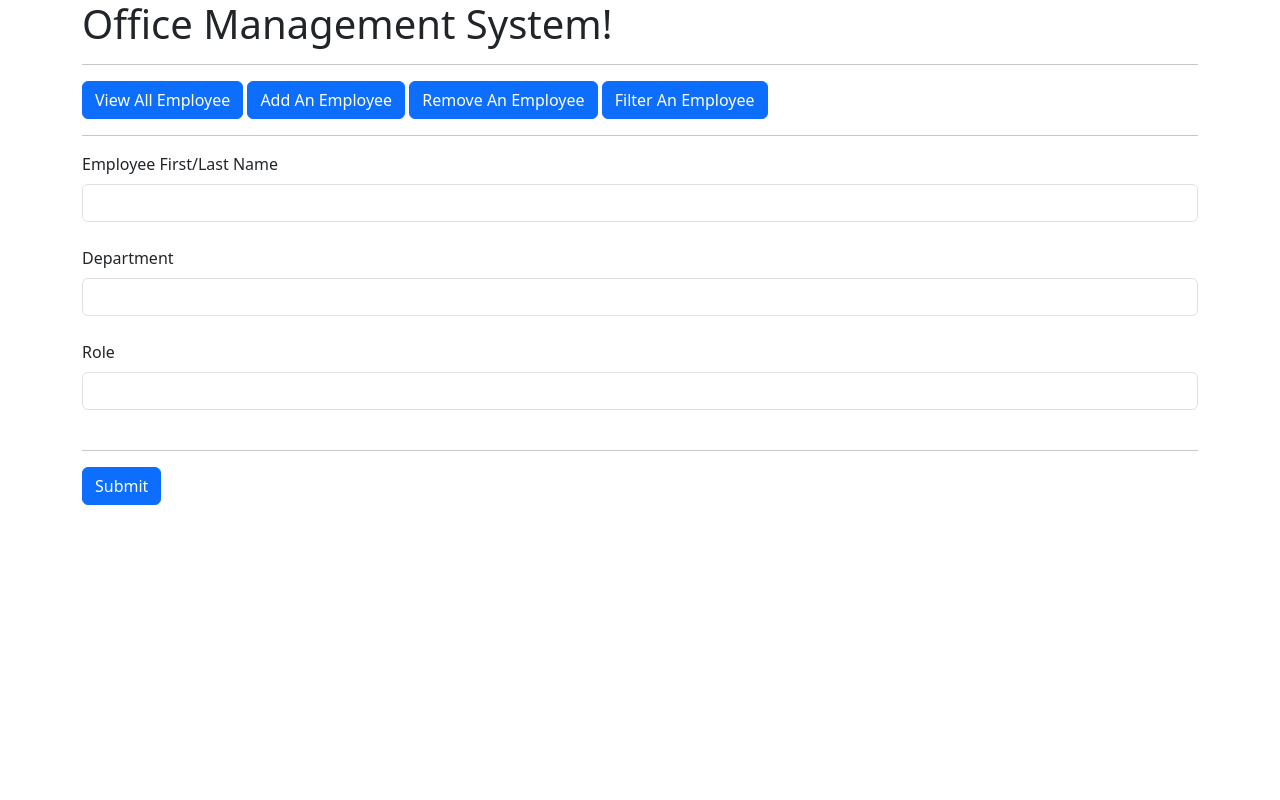
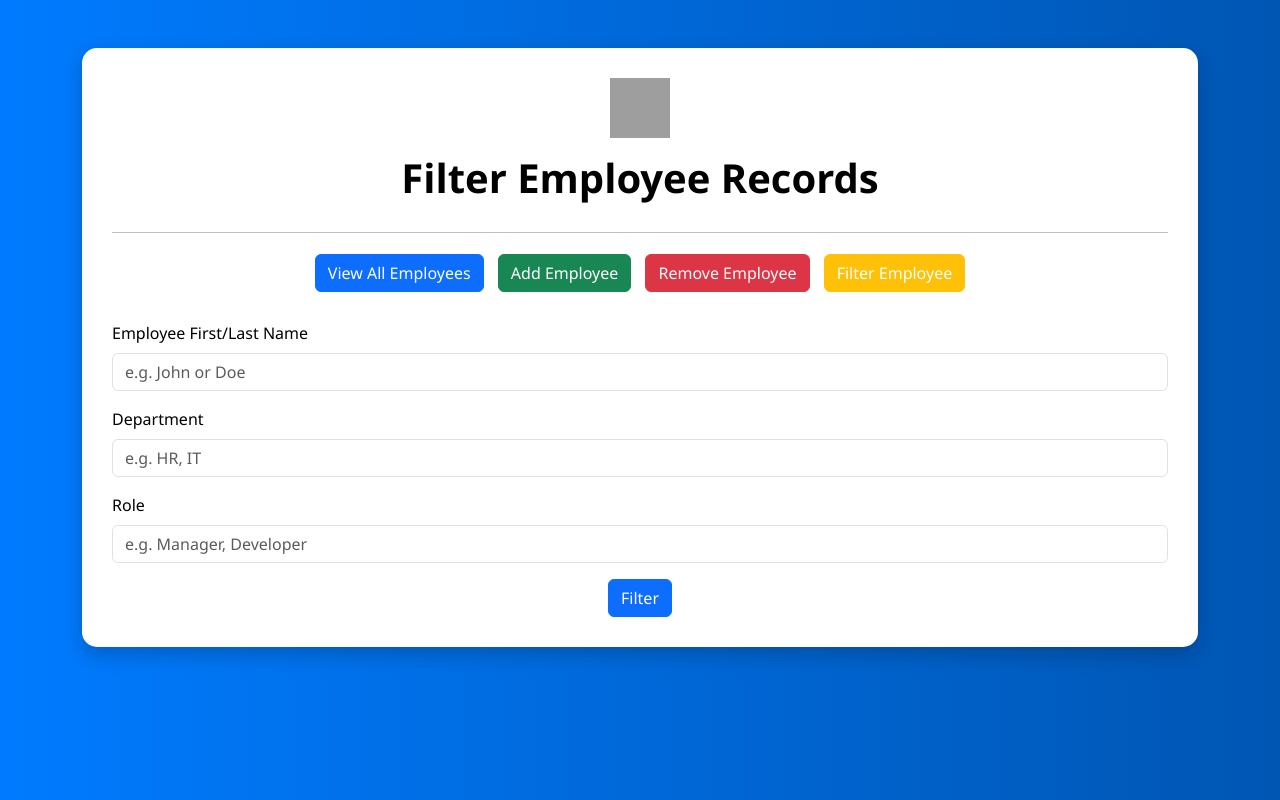
Before and after one commit to Puja-d/Office-Managemt-System, a Django app: page /filter_emp/ in a window 1280 px wide. Run offline with Django 5.2, Linux system fonts and the light colour scheme; grey boxes are pictures that could not be loaded.

Commit message:
Update filter_emp.html

```diff
--- a/office_emp/emp_app/templates/filter_emp.html
+++ b/office_emp/emp_app/templates/filter_emp.html
@@ -1,38 +1,75 @@
 <!DOCTYPE html>
 <html lang="en">
 <head>
-    <meta charset="UTF-8">
-    <meta name="viewport" content="width=device-width, initial-scale=1.0">
-    <title>filter employee</title>
-    <link href="https://cdn.jsdelivr.net/npm/bootstrap@5.3.3/dist/css/bootstrap.min.css" rel="stylesheet" integrity="sha384-QWTKZyjpPEjISv5WaRU9OFeRpok6YctnYmDr5pNlyT2bRjXh0JMhjY6hW+ALEwIH" crossorigin="anonymous">
+  <meta charset="UTF-8">
+  <meta name="viewport" content="width=device-width, initial-scale=1">
+  <title>Filter Employee</title>
+  <link href="https://cdn.jsdelivr.net/npm/bootstrap@5.3.3/dist/css/bootstrap.min.css" rel="stylesheet">
+  <style>
+    body {
+      background: linear-gradient(to right, #007bff, #0056b3);
+      color: #fff;
+      font-family: 'Segoe UI', sans-serif;
+    }
+    .card-container {
+      background-color: #fff;
+      padding: 30px;
+      border-radius: 15px;
+      box-shadow: 0 8px 20px rgba(0, 0, 0, 0.2);
+      color: #000;
+    }
+    .btn-custom {
+      margin: 5px;
+    }
+    h1 {
+      text-align: center;
+      font-weight: bold;
+      margin-bottom: 30px;
+    }
+    .emp-icon {
+      width: 60px;
+      height: 60px;
+      margin: auto;
+      display: block;
+    }
+  </style>
 </head>
 <body>
-    <div class="container">
-        <h1>Office Management System!</h1>
-        <hr>
-        <a class="btn btn-primary" href="/all_emp" role="button">View All Employee</a>
-        <a class="btn btn-primary" href="/add_emp" role="button">Add An Employee</a>
-        <a class="btn btn-primary" href="/remove_emp" role="button">Remove An Employee</a>
-        <a class="btn btn-primary" href="/filter_emp" role="button">Filter An Employee</a>
-        <hr>
-        <form action="/filter_emp/" method="post">
-            {% csrf_token %}
 
-            <label for="name" class="form-label">Employee First/Last Name</label><br>
-            <input type="text" class="form-control" name="name" id="first_name" value="{{ name }}"><br>
-            <label for="dept" class="form-label">Department</label><br>
-            <input type="text" class="form-control" name="dept" id="dept" value="{{dept}}"><br>
-            <label for="role" class="form-label">Role</label><br>
-            <input type="text" class="form-control" name="role" id="role" value="{{role}}"><br>
-            <hr>
-            <button type="submit" class="btn btn-primary">Submit</button>
-        </form>
+<div class="container my-5">
+  <div class="card-container">
+    <img src="https://cdn-icons-png.flaticon.com/512/149/149071.png" alt="Employee Icon" class="emp-icon mb-3">
+    <h1>Filter Employee Records</h1>
+    <hr>
 
+    <div class="text-center mb-4">
+      <a class="btn btn-primary btn-custom" href="/all_emp">View All Employees</a>
+      <a class="btn btn-success btn-custom" href="/add_emp">Add Employee</a>
+      <a class="btn btn-danger btn-custom" href="/remove_emp">Remove Employee</a>
+      <a class="btn btn-warning text-white btn-custom" href="/filter_emp">Filter Employee</a>
+    </div>
 
+    <form action="/filter_emp/" method="post">
+      {% csrf_token %}
+      <div class="mb-3">
+        <label for="name" class="form-label">Employee First/Last Name</label>
+        <input type="text" class="form-control" name="name" id="first_name" placeholder="e.g. John or Doe" value="{{ name }}">
+      </div>
+      <div class="mb-3">
+        <label for="dept" class="form-label">Department</label>
+        <input type="text" class="form-control" name="dept" id="dept" placeholder="e.g. HR, IT" value="{{ dept }}">
+      </div>
+      <div class="mb-3">
+        <label for="role" class="form-label">Role</label>
+        <input type="text" class="form-control" name="role" id="role" placeholder="e.g. Manager, Developer" value="{{ role }}">
+      </div>
+      <div class="text-center">
+        <button type="submit" class="btn btn-primary">Filter</button>
+      </div>
+    </form>
+  </div>
+</div>
 
-
-
-    </div>
-    <script src="https://cdn.jsdelivr.net/npm/bootstrap@5.3.3/dist/js/bootstrap.bundle.min.js" integrity="sha384-YvpcrYf0tY3lHB60NNkmXc5s9fDVZLESaAA55NDzOxhy9GkcIdslK1eN7N6jIeHz" crossorigin="anonymous"></script>
+<script src="https://cdn.jsdelivr.net/npm/bootstrap@5.3.3/dist/js/bootstrap.bundle.min.js"></script>
 </body>
 </html>
```
